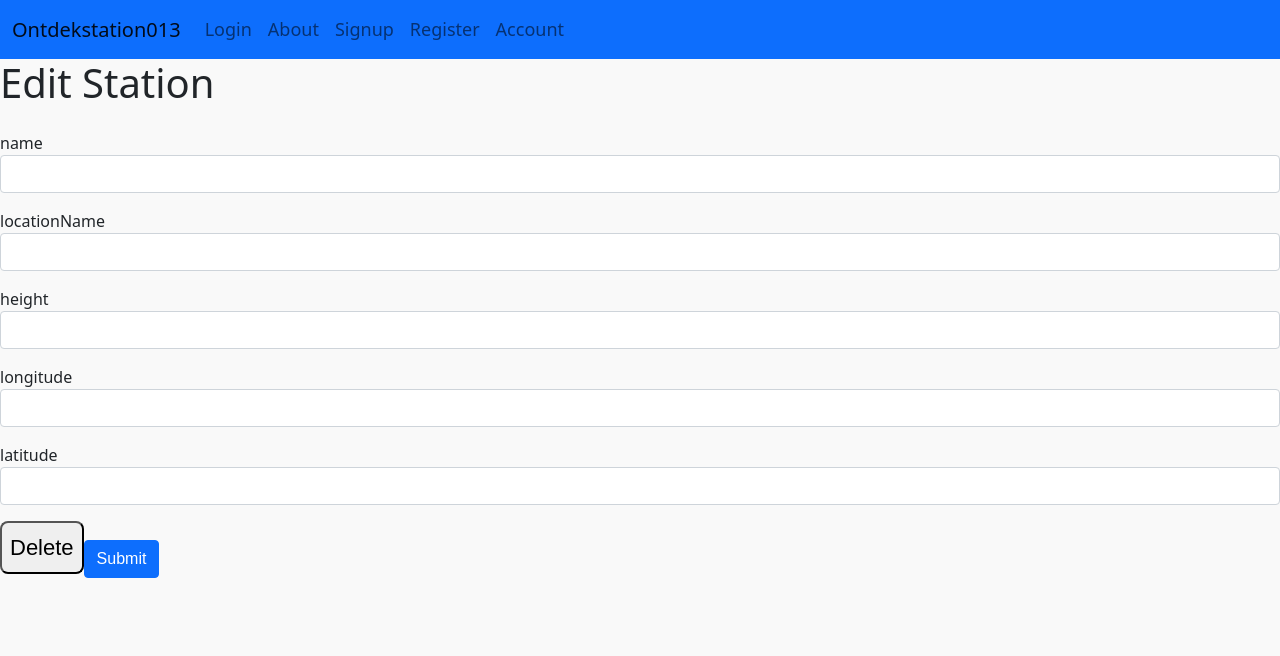
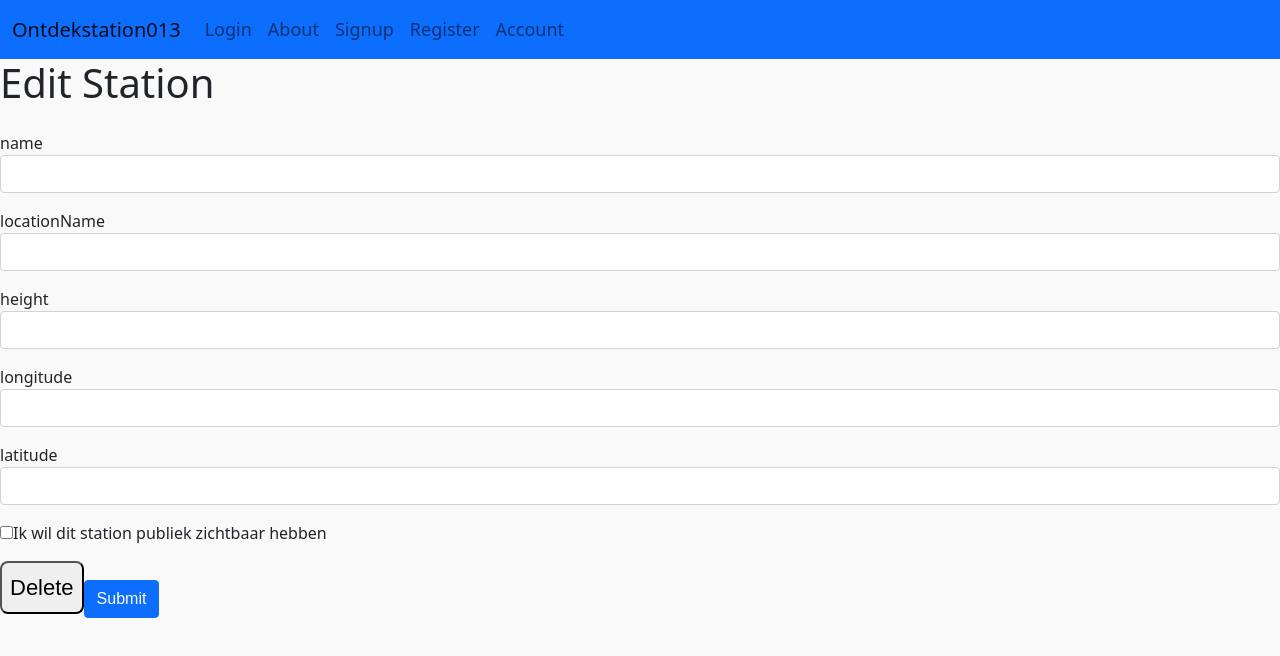
Before and after one commit to Sdegraauw/Stijn-s-Ontdek-FrontEnd, a React (Create React App) app: page /Edit/1 in a window 1280 px wide. Shown: the top 656 px of the page. Built offline with nearby package versions, Linux system fonts and the light colour scheme; no server answers.

Commit message:
Add station privacy to pages
privacy added to:
- Station overview page
- Edit station page

```diff
--- a/src/Components/EditStation.js
+++ b/src/Components/EditStation.js
@@ -5,8 +5,17 @@ import axios from "axios";
 
 function EditStation() {
 
-const inputvalues = { id: 0, name: '', height: 0, locationName: '', longitude: 0, latitude: 0 };
+const inputvalues = {
+  id: 0,
+  name: '',
+  height: 0,
+  locationName: '',
+  longitude: 0,
+  latitude: 0,
+  ispublic: false
+};
 const [station, setStation] = useState(inputvalues);
+const [isChecked, setIsChecked] = useState(false);
 const navigate = useNavigate();
 const { stationId } = useParams();
 console.log(stationId);
@@ -18,11 +27,18 @@ const handleChange = (event) => {
   console.log(station);
 };
 
+const checkboxHandler = (event) => {
+  setIsChecked(!isChecked);
+  const { name, checked } = event.target;
+  setStation({ ...station, [name]: checked });
+  console.log(station);
+};
+
 useEffect(() => {
   axios.get('http://localhost:8082/api/Station/'+ (stationId))
   .then(resp => {
-    const { id, name, locationName, height, longitude, latitude} = resp.data
-    setStation({ id, name, height, locationName, longitude, latitude })
+    const { id, name, locationName, height, longitude, latitude, ispublic} = resp.data
+    setStation({ id, name, height, locationName, longitude, latitude, ispublic })
   })
 }, []);
 
@@ -34,7 +50,8 @@ useEffect(() => {
           address: station.locationName,
           height: station.height,
           longitude: station.longitude,
-          latitude: station.latitude
+          latitude: station.latitude,
+          ispublic: station.ispublic
       }
         axios.put('http://localhost:8082/api/Station/', currentStation)
           .then((response) => {
@@ -131,6 +148,16 @@ useEffect(() => {
               type="text"
             />
           </div>
+          <div>
+            <input
+              type="checkbox"
+              checked={station.ispublic}
+              onChange={checkboxHandler}
+              placeholder="Ispublic"
+              name="ispublic"/>
+              <label className="label">Ik wil dit station publiek zichtbaar hebben</label>
+          </div>
+
           <button size="sm" color="danger" onClick={(e) =>handleDelete(e, station.id)}>Delete</button>
           <button className="btn btn-primary" type="submit">Submit</button>
         </div>
--- a/src/Components/RegisterStation.js
+++ b/src/Components/RegisterStation.js
@@ -4,7 +4,10 @@ import axios from "axios";
 
 function RegisterStation() {
   // states for Registration
+  /*  userId is currently forced to 1
+      this needs to be changed once a logged in user is applicable */
   const inputvalues = {
+    userId: 1,
     stationname: "",
     address: "",
     height: 0,
@@ -24,7 +27,7 @@ function RegisterStation() {
     console.log(inputs);
   };
 
-  const checkHandler = (event) => {
+  const checkboxHandler = (event) => {
     setIsChecked(!isChecked);
     const { name, checked } = event.target;
     setInputs({ ...inputs, [name]: checked });
@@ -146,7 +149,7 @@ function RegisterStation() {
             <input
               type="checkbox"
               checked={isChecked}
-              onChange={checkHandler}
+              onChange={checkboxHandler}
               placeholder="Ispublic"
               name="ispublic"/>
               <label className="label">Ik wil dit station publiek zichtbaar hebben</label>
--- a/src/Components/Station.js
+++ b/src/Components/Station.js
@@ -4,7 +4,7 @@ import { useState, useEffect } from "react";
 import axios from "axios";
 
 export default function Station() {
-    const readValues = {id : 0, name: "", height:0, locationName:"", longtitude:0,latitude:0  };
+    const readValues = {id: 0, name: "", height: 0, locationName: "", longtitude: 0, latitude: 0, ispublic: false  };
     const [station, setStation] = useState(readValues);
 
     let {id} = useParams();
@@ -14,8 +14,8 @@ export default function Station() {
       axios.get('http://localhost:8082/api/Station/'+ (id))
 
       .then(resp => {
-        const { id, name, locationName, height, longitude, latitude} = resp.data
-        setStation({ id, name, height, locationName, longitude, latitude })
+        const { id, name, locationName, height, longitude, latitude, ispublic} = resp.data
+        setStation({ id, name, height, locationName, longitude, latitude, ispublic })
         console.log(resp.data);
       })
     }, []);
@@ -28,6 +28,7 @@ export default function Station() {
               <p>Hoogte: {station.height}</p>
               <p>Lengtegraad: {station.longitude}</p>
               <p>Breedtegraad: {station.latitude}</p>
+              <p>Dit station is {station.ispublic ? "publiek zichtbaar" : "privé"}</p>
           </div>
         </div>
     );
```
